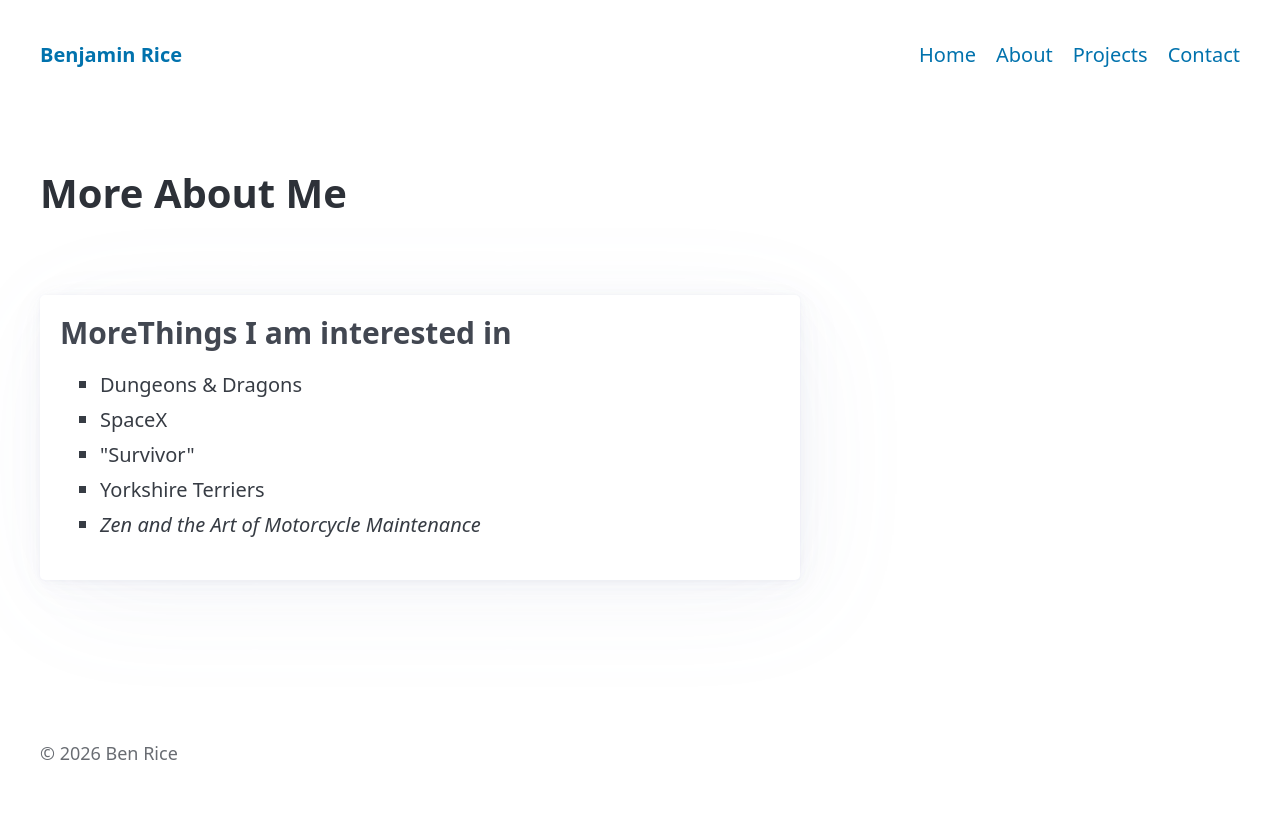
After one commit to benrice/benrice.me, a Flask app: page /about/more in a window 1280 px wide. The commit adds this page. Run offline with Flask 3, Linux system fonts and the light colour scheme; some libraries are stand-ins or nearby versions.

Commit message:
Adds the About - More page and link to it from the About page. Also fixes a couple of typos in the About More page.

```diff
--- a/app.py
+++ b/app.py
@@ -23,6 +23,12 @@ def about():
         active_page="about"
     )
 
+@app.route("/about/more")
+def about_more():
+    return render_template(
+        "about_more.html",
+        title="More About | Ben Rice"
+    )
 
 @app.route("/projects")
 def projects():
--- a/templates/about.html
+++ b/templates/about.html
@@ -35,5 +35,6 @@
             <li>Spirituality, meditation, and mindfulness</li>
         </ul>
     </article>
+    <a href="{{ url_for('about_more') }}">Read more about my interests</a>
 </section>
 {% endblock %}
--- /dev/null
+++ b/templates/about_more.html
@@ -0,0 +1,22 @@
+{% extends "base.html" %}
+
+{% block content %}
+<section class="page-header">
+    <hgroup>
+        <h1>More About Me</h1>
+    </hgroup>
+</section>
+
+<section class="section narrow">
+    <article>
+        <h3>MoreThings I am interested in</h3>
+        <ul>
+            <li>Dungeons & Dragons</li>
+            <li>SpaceX</li>
+            <li>"Survivor"</li>
+            <li>Yorkshire Terriers</li>
+            <li><em>Zen and the Art of Motorcycle Maintenance</em></li>
+        </ul>
+    </article>
+</section>
+{% endblock %}
```
